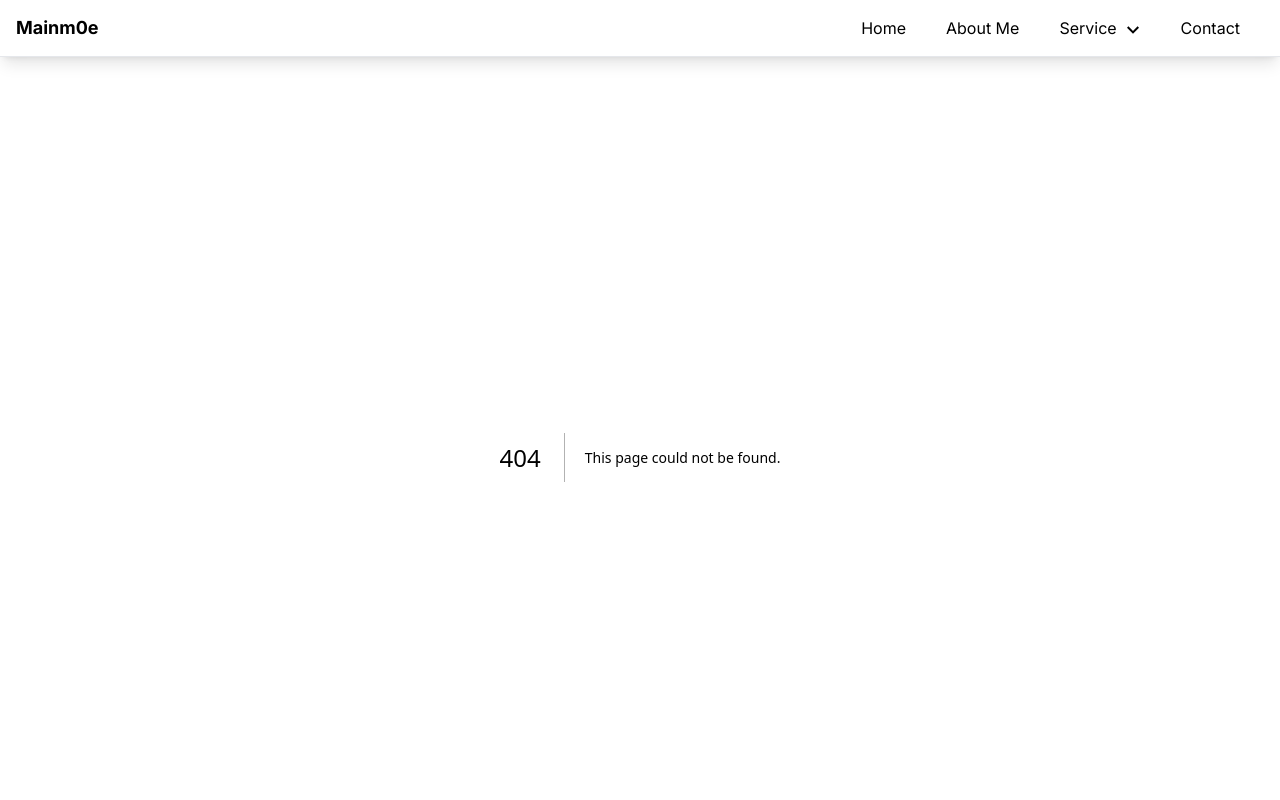
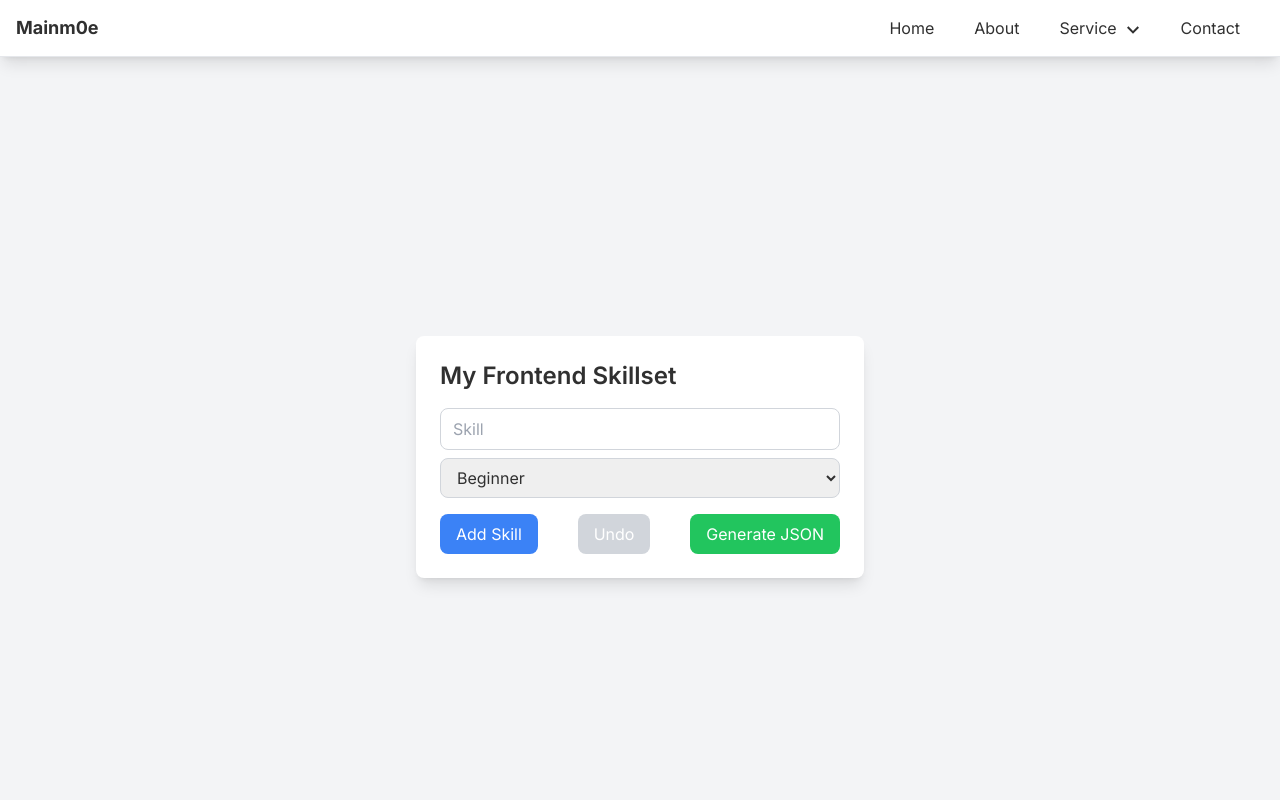
Before and after one commit to Mainm0e/mainm0e_page, a Next.js app: page /tools in a window 1280 px wide. Before the commit this address had no page. Shown: the top 800 px of the page. Built offline with nearby package versions, Linux system fonts and the light colour scheme.

Commit message:
update skill data

```diff
--- a/app/about_me/page.tsx
+++ b/app/about_me/page.tsx
@@ -1,11 +1,56 @@
-
+"use client";
+import { useState, useEffect } from 'react';
 
 export default function AboutMe() {
+  // Sample frontend and backend skills
+  const [data, setData] = useState({
+    frontendSkills: [],
+    backSkills: [],
+  });
 
-    return (
-        <main >
-        <h1>Testing</h1>
-        <p>Testing</p>
-        </main>
-    )
-    }
+  useEffect(() => {
+    // Fetch the JSON data from the file (adjust the path as needed)
+    fetch('../API/skills/skills.json')
+      .then((response) => response.json())
+      .then((jsonData) => {
+        // Set the data in state
+        setData(jsonData);
+      })
+      .catch((error) => {
+        console.error('Error loading JSON data:', error);
+      });
+  }, []);
+
+  return (
+    <div className="bg-gray-100 min-h-screen p-6">
+      <div className="max-w-4xl mx-auto bg-white p-6 rounded-lg shadow-lg">
+        <h1 className="text-3xl font-semibold text-gray-800 mb-6">About Me</h1>
+        <div className="flex flex-col md:flex-row">
+          {/* Backend Skills (Left Side) */}
+          <div className="md:w-1/2 pr-4">
+            <h2 className="text-xl font-semibold text-gray-700 mb-4">Backend Skills</h2>
+            <ul className="list-disc pl-4">
+              {data.backSkills.map((skill, index) => (
+                <li key={index} className="text-gray-600 mb-2">
+                  {skill.skill} - {skill.experience}
+                </li>
+              ))}
+            </ul>
+          </div>
+
+          {/* Frontend Skills (Right Side) */}
+          <div className="md:w-1/2 pl-4">
+            <h2 className="text-xl font-semibold text-gray-700 mb-4">Frontend Skills</h2>
+            <ul className="list-disc pl-4">
+              {data.frontendSkills.map((skill, index) => (
+                <li key={index} className="text-gray-600 mb-2">
+                  {skill.skill} - {skill.experience}
+                </li>
+              ))}
+            </ul>
+          </div>
+        </div>
+      </div>
+    </div>
+  );
+}
--- a/app/navbar.tsx
+++ b/app/navbar.tsx
@@ -21,7 +21,7 @@ function Navbar() {
             href="/about_me"
             className={`flex md:inline-flex p-4 items-center hover:text-blue-500`}
           >
-            <span>About Me</span>
+            <span>About </span>
           </Link>
         </li>
         <li className="relative parent">
--- /dev/null
+++ b/app/tools/page.tsx
@@ -0,0 +1,116 @@
+"use client";
+import React, { useState } from "react";
+
+interface Skill {
+  skill: string;
+  experience: string;
+}
+
+export default function Tools() {
+   // Define state variables to hold skills and experience levels
+   const [skills, setSkills] = useState<string[]>(['']);
+   const [experienceLevels, setExperienceLevels] = useState<string[]>(['']);
+
+   // Function to add a new skill and experience level
+   const addSkill = () => {
+     setSkills([...skills, '']); // Add an empty skill
+     setExperienceLevels([...experienceLevels, '']); // Add an empty experience level
+   };
+
+   // Function to remove the last added skill and experience level pair
+   const undoSkill = () => {
+     if (skills.length > 1) {
+       const updatedSkills = [...skills];
+       const updatedExperienceLevels = [...experienceLevels];
+       updatedSkills.pop();
+       updatedExperienceLevels.pop();
+       setSkills(updatedSkills);
+       setExperienceLevels(updatedExperienceLevels);
+     }
+   };
+
+   // Function to handle skill input change
+   const handleSkillChange = (e: React.ChangeEvent<HTMLInputElement>, index: number) => {
+     const updatedSkills = [...skills];
+     updatedSkills[index] = e.target.value;
+     setSkills(updatedSkills);
+   };
+
+   // Function to handle experience level input change
+   const handleExperienceLevelChange = (
+     e: React.ChangeEvent<HTMLInputElement>,
+     index: number
+   ) => {
+     const updatedExperienceLevels = [...experienceLevels];
+     updatedExperienceLevels[index] = e.target.value;
+     setExperienceLevels(updatedExperienceLevels);
+   };
+
+   // Function to generate and download the JSON file
+   const generateJSONFile = () => {
+     const skillset: Skill[] = skills.map((skill, index) => ({
+       skill,
+       experience: experienceLevels[index],
+     }));
+
+     const jsonContent = JSON.stringify({ frontendSkills: skillset }, null, 2);
+
+     const blob = new Blob([jsonContent], { type: 'application/json' });
+     const url = URL.createObjectURL(blob);
+     const a = document.createElement('a');
+     a.href = url;
+     a.download = 'my_skillset.json';
+     a.click();
+     URL.revokeObjectURL(url);
+   };
+   return (
+    <main className="bg-gray-100 min-h-screen flex items-center justify-center py-16 px-32">
+    <div className="max-w-md mx-auto p-6 bg-white rounded-lg shadow-lg">
+      <h2 className="text-2xl font-semibold mb-4">My Frontend Skillset</h2>
+      {skills.map((skill, index) => (
+        <div key={index} className="mb-4">
+          <input
+            type="text"
+            placeholder="Skill"
+            value={skill}
+            onChange={(e) => handleSkillChange(e, index)}
+            className="w-full px-3 py-2 border border-gray-300 rounded-lg focus:outline-none focus:ring focus:ring-blue-500"
+          />
+          <select
+            value={experienceLevels[index]}
+            onChange={(e) => handleExperienceLevelChange(e, index)}
+            className="w-full mt-2 px-3 py-2 border border-gray-300 rounded-lg focus:outline-none focus:ring focus:ring-blue-500"
+          >
+            <option value="Beginner">Beginner</option>
+            <option value="Intermediate">Intermediate</option>
+            <option value="Advanced">Advanced</option>
+          </select>
+        </div>
+      ))}
+      <div className="flex justify-between">
+        <button
+          onClick={addSkill}
+          className="bg-blue-500 text-white px-4 py-2 rounded-lg hover:bg-blue-600"
+        >
+          Add Skill
+        </button>
+        <button
+          onClick={undoSkill}
+          disabled={skills.length === 1}
+          className={`${
+            skills.length === 1 ? 'bg-gray-300 cursor-not-allowed' : 'bg-red-500'
+          } text-white px-4 py-2 rounded-lg hover:bg-red-600`}
+        >
+          Undo
+        </button>
+        <button
+          onClick={generateJSONFile}
+          className="bg-green-500 text-white px-4 py-2 rounded-lg hover:bg-green-600"
+        >
+          Generate JSON
+        </button>
+      </div>
+    </div>
+  </main>
+  );
+ }
```
Also changed, not shown: app/API/skills/skills.json (added, +48 -0 lines).
